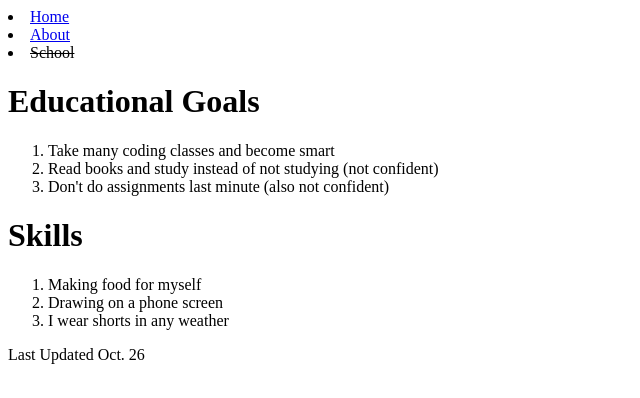
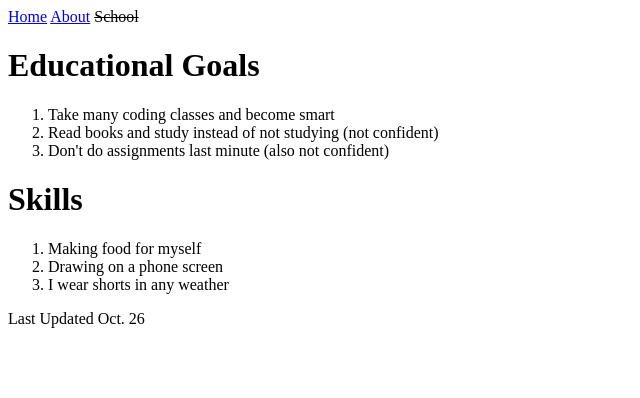
Before and after one commit to WordsOnALine/cis162, a plain HTML site: page about.html in a window 1280 px wide. Shown: the whole page, without its empty margins (0-640 px from the left). Drawn offline with Linux system fonts and the light colour scheme.

Commit message:
Add files via upload
For Project 1-2

```diff
--- a/about.html
+++ b/about.html
@@ -6,9 +6,9 @@
 </head>
 <body>
 <nav>
-	<li><a href="index.html">Home</a></li>
-	<li><a href="about.html">About</a></li>
-	<li><a><s>School</s></a></li>
+	<a href="index.html">Home</a>
+	<a href="about.html">About</a>
+	<a><s>School</s></a>
 
 </nav>
 <h1>Educational Goals</h1>
```
Also changed, not shown: index.html (+3 -3 lines).
